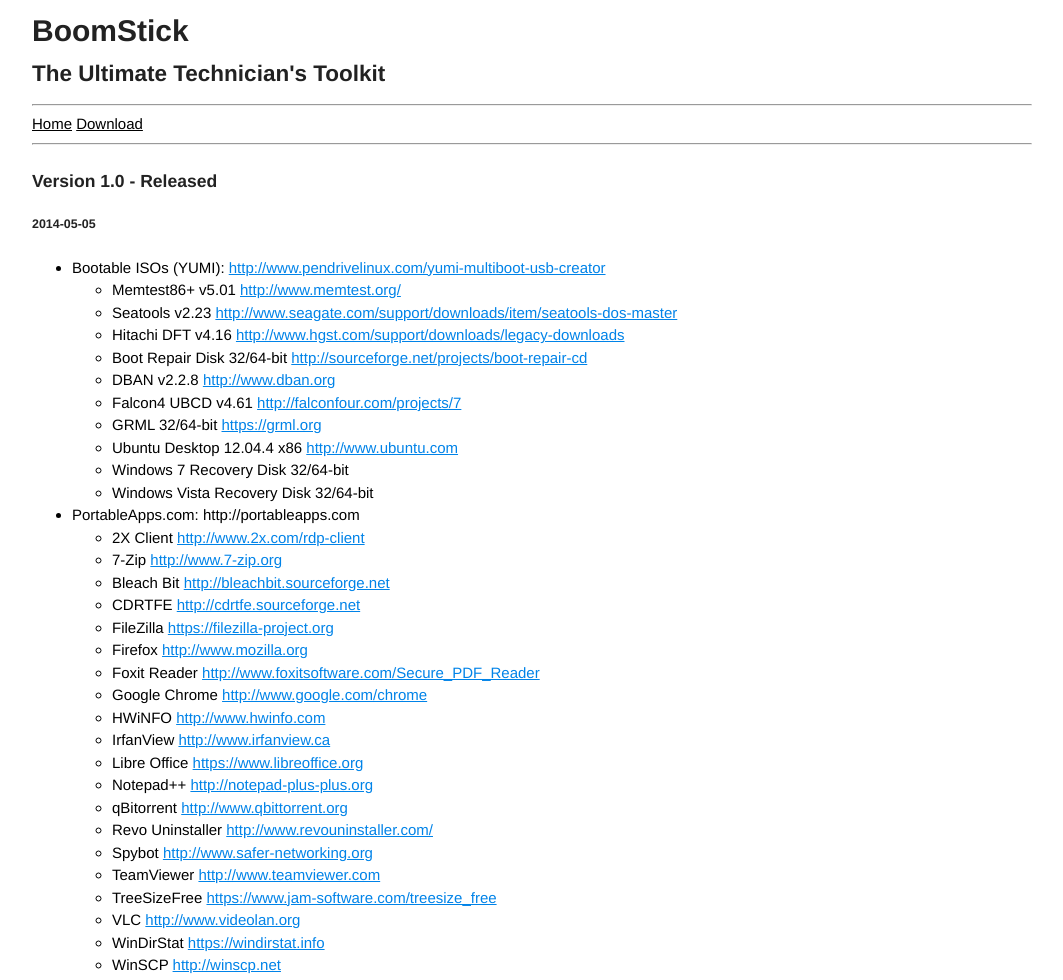
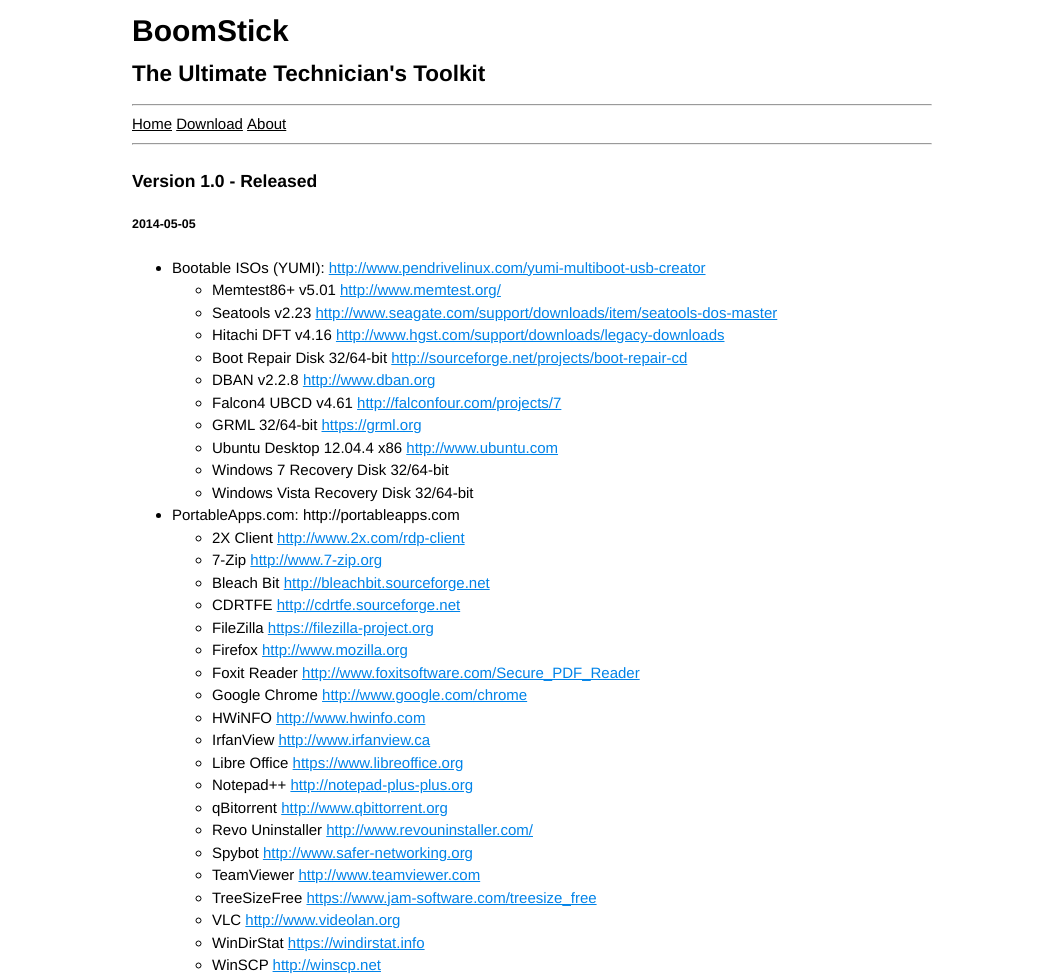
Before and after one commit to wbouzane/boomstick, a plain HTML site: page index.html in a window 1280 px wide. Shown: the top 980 px of the page, without its empty margins (108-1171 px from the left). Drawn offline with Linux system fonts and the light colour scheme.

Commit message:
Webpage update

```diff
--- a/index.html
+++ b/index.html
@@ -18,8 +18,9 @@
                 <div id="nav">
                     <hr />
                     <ul>
-                        <li><a href="#">Home</a></li>
-                        <li><a href="#">Download</a></li>
+                        <li><a href="index.html">Home</a></li>
+                        <li><a href="download.html">Download</a></li>
+                        <li><a href="about.html">About</a></li>
                     </ul>
                     <hr />
                 </div>
--- a/stylesheets/main.css
+++ b/stylesheets/main.css
@@ -8,7 +8,6 @@ body {
 }
 
 h1, h2, h3, h4, h5, h6 {
-    color: #222;
     font-weight: 600;
 }
 
@@ -30,12 +29,12 @@ img {
 }
 
 #wrap {
-    width:1000px;
+    width:800px;
     margin:0 auto;
 }
 
 #header {
-    width: 1000px;
+    width: 800px;
     position:fixed;
     background-color: #FFFFFF;
     top:0px;
```
Also changed, not shown: about.html (added), download.html (added).
